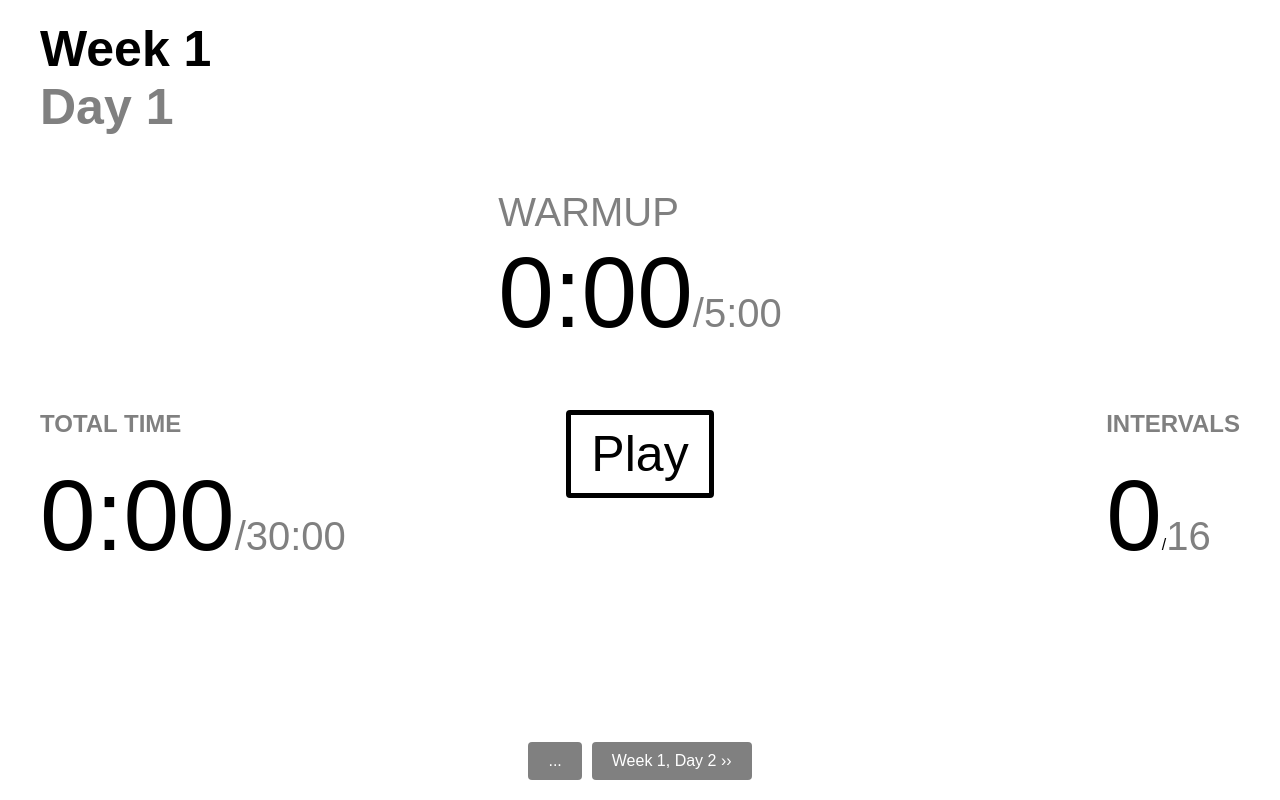
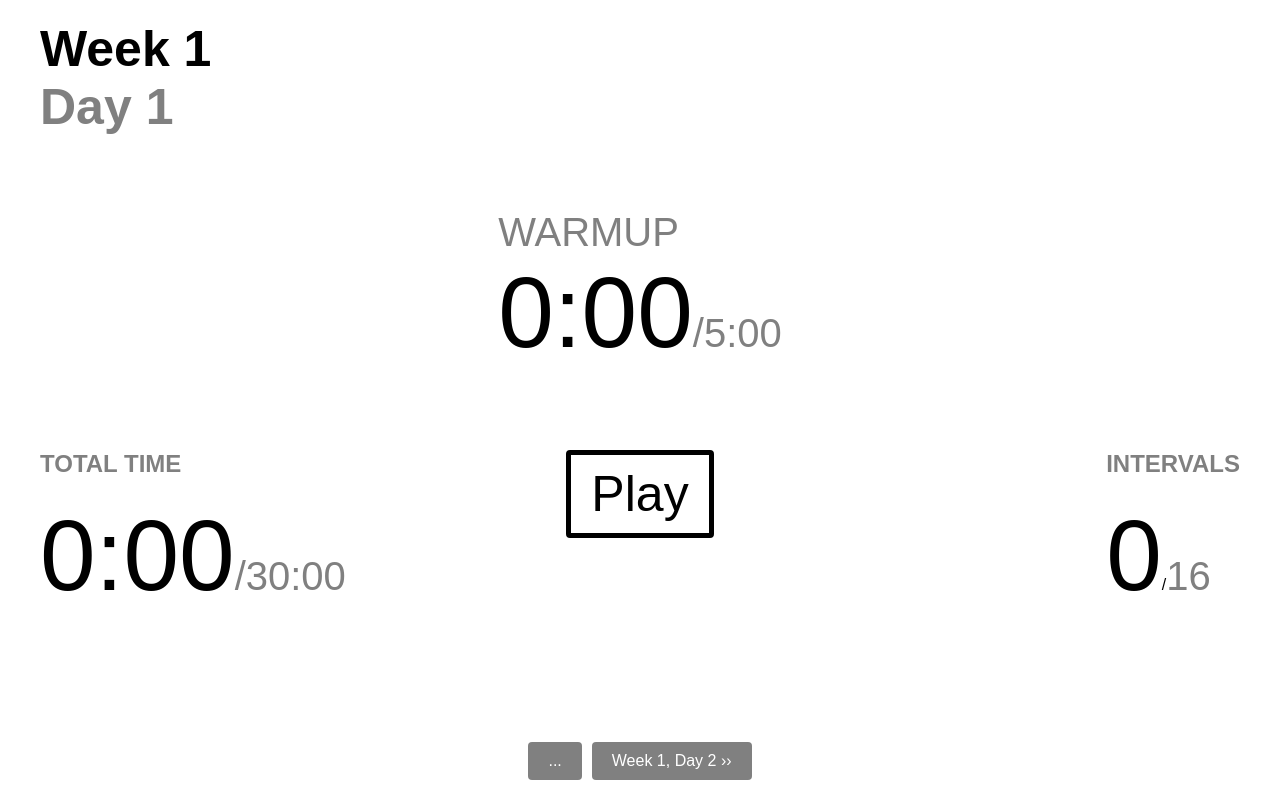
Before and after one commit to mssen/c25k-timer, a React (Create React App) app: page / in a window 1280 px wide. Built offline with nearby package versions, Linux system fonts and the light colour scheme.

Commit message:
Added a little more spacing between rows.

```diff
--- a/src/App.css
+++ b/src/App.css
@@ -5,7 +5,7 @@
   display: grid;
   grid-template-columns: repeat(3, 1fr);
   grid-template-rows: 150px 200px 200px auto;
-  grid-row-gap: 20px;
+  grid-row-gap: 40px;
 }
 
 .header,
```
